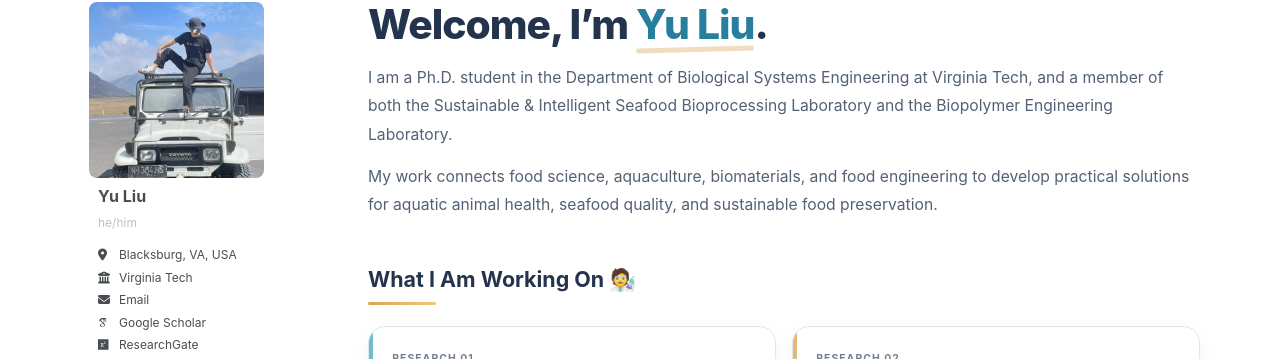
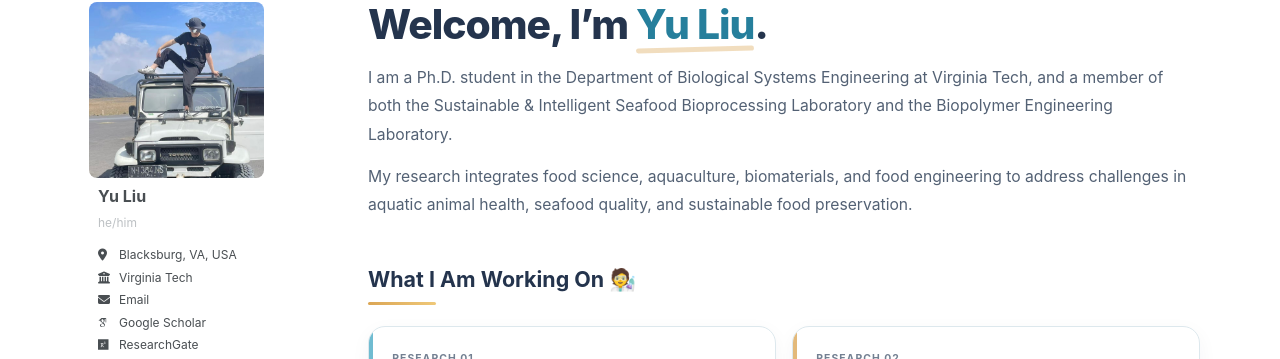
Before and after one commit to yuliu0322/yuliu0322.github.io, a Jekyll site: the page built from _pages/about.md, in a window 1280 px wide and 1103 px high. Shown: the part 91-450 px from the top of the window. Built offline with Jekyll 4.4.1, drawn with Linux system fonts in a browser that asks for light colours; some web fonts are replaced; a script bundle is joined from its source files by our own code; library files that are not in the unit come from our copies.

Commit message:
Update about.md

```diff
--- a/_pages/about.md
+++ b/_pages/about.md
@@ -629,9 +629,7 @@ html[data-theme="dark"] .home-keyword,
   </p>
 
   <p class="home-description">
-    My work connects food science, aquaculture, biomaterials, and food
-    engineering to develop practical solutions for aquatic animal health,
-    seafood quality, and sustainable food preservation.
+    My research integrates food science, aquaculture, biomaterials, and food engineering to address challenges in aquatic animal health, seafood quality, and sustainable food preservation.
   </p>
 
 </div>
```
